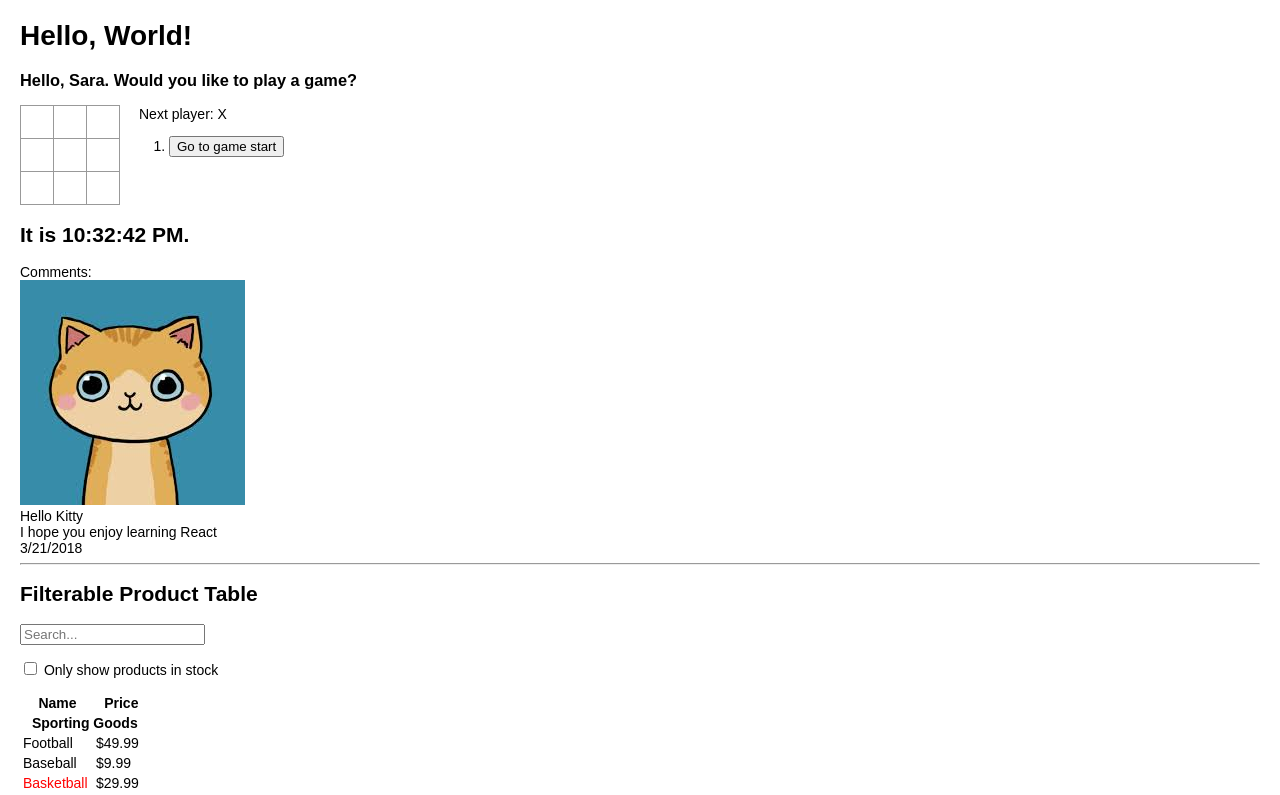
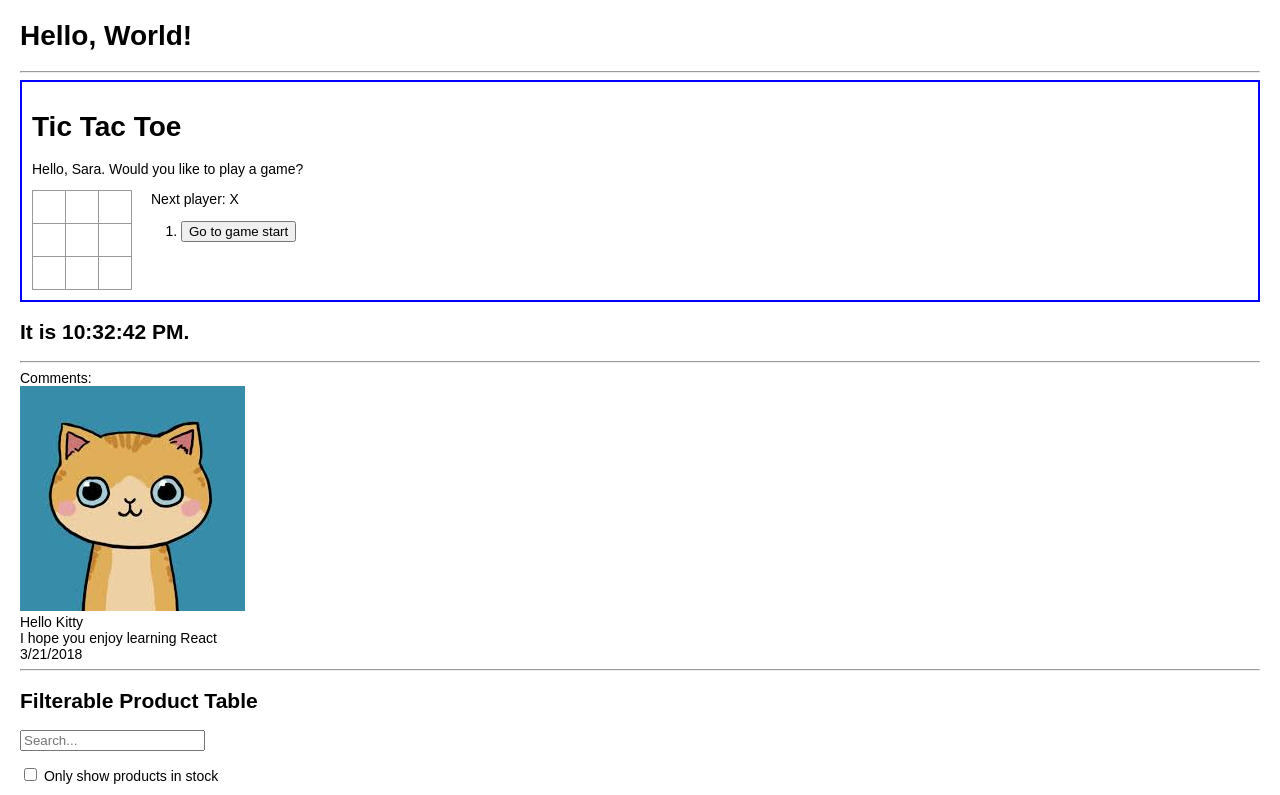
Before and after one commit to alimon808/react-doc-examples, a React (Create React App) app: page / in a window 1280 px wide. Shown: the top 795 px of the page. Built offline with nearby package versions, Linux system fonts and the light colour scheme.

Commit message:
add fancy border

```diff
--- a/src/components/App.js
+++ b/src/components/App.js
@@ -20,9 +20,10 @@ export default class App extends React.Component {
         return (
             <div>
                 <HelloWorld />
-                <Welcome name="Sara" />
-                <TicTacToe />
+                <hr />
+                <Welcome name="Sara" title="Tic Tac Toe" />
                 <Clock />
+                <hr />
                 Comments:
                 <Comment
                     date={comment.date}
--- /dev/null
+++ b/src/components/composition-vs-inheritance/FancyBorder.js
@@ -0,0 +1,12 @@
+// https://reactjs.org/docs/composition-vs-inheritance.html
+
+import React from 'react';
+import './fancy-border.css';
+
+export default function FancyBorder(props) {
+    return (
+        <div className={'FancyBorder FancyBorder-' + props.color}>
+            {props.children}
+        </div>
+    );
+}
--- /dev/null
+++ b/src/components/composition-vs-inheritance/WelcomeDialog.js
@@ -0,0 +1,19 @@
+// https://reactjs.org/docs/composition-vs-inheritance.html
+
+import React from 'react';
+import TicTacToe from '../tic-tac-toe/TicTacToe';
+import FancyBorder from './FancyBorder';
+
+export default function WelcomeDialog(props) {
+    return (
+        <FancyBorder color="blue">
+            <h1 className="Dialog-title">
+                {props.title}
+            </h1>
+            <p className="Dialog-message">
+                Hello, {props.name}.  Would you like to play a game?
+            </p>
+            <TicTacToe />
+        </FancyBorder>
+    );
+}
--- /dev/null
+++ b/src/components/composition-vs-inheritance/fancy-border.css
@@ -0,0 +1,7 @@
+.FancyBorder {
+    padding: 10px;
+}
+
+.FancyBorder-blue{
+    border:2px solid blue
+}
--- a/src/components/welcome/Welcome.js
+++ b/src/components/welcome/Welcome.js
@@ -1,5 +1,10 @@
 import React from 'react';
+import WelcomeDialog from '../composition-vs-inheritance/WelcomeDialog';
 
 export default function Welcome(props) {
-    return <h3>Hello, {props.name}.  Would you like to play a game?</h3>;
+    return (
+        <div>
+            <WelcomeDialog name={props.name} title={props.title} />
+        </div>
+    );
 }
```
